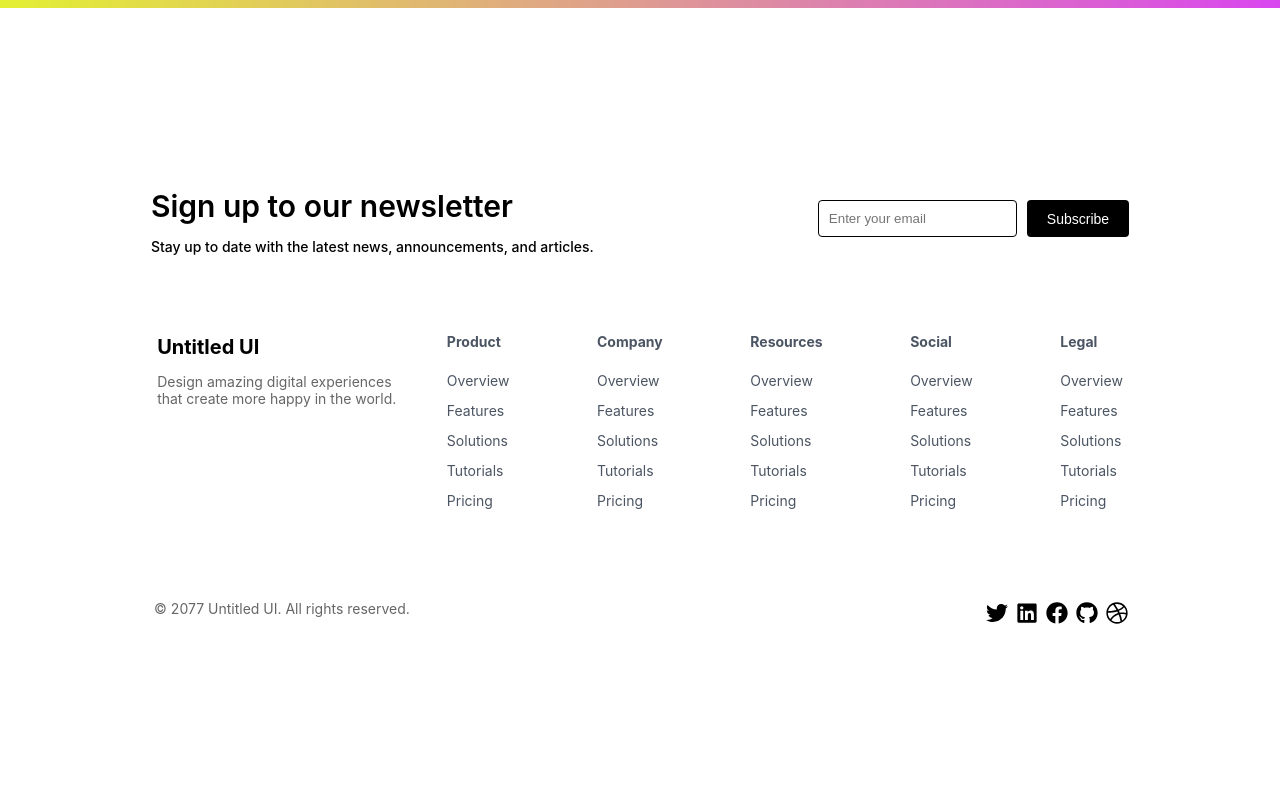
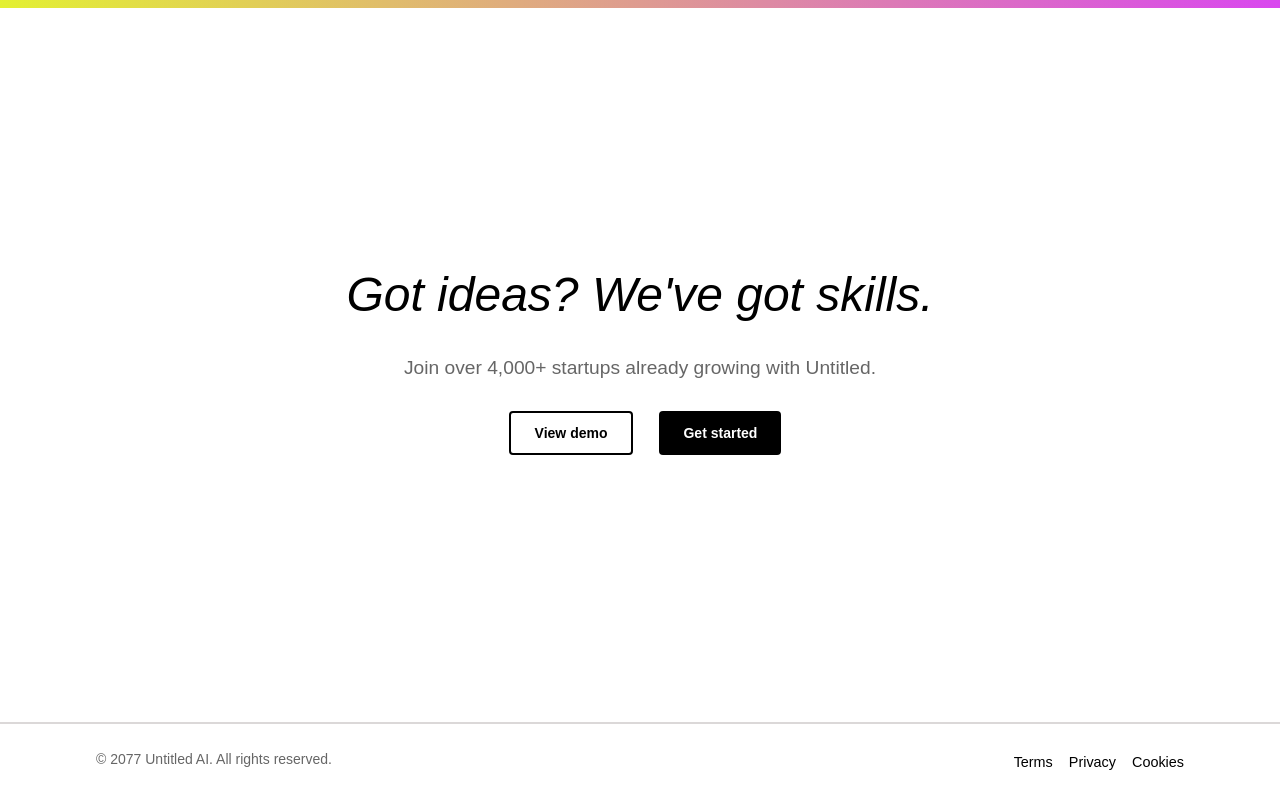
Before and after one commit to rishabhsinghsatya/aadow, a React (Create React App) app: page / in a window 1280 px wide. Built offline with nearby package versions, Linux system fonts and the light colour scheme.

Commit message:
adding first footer of the image

```diff
--- a/src/App.js
+++ b/src/App.js
@@ -15,6 +15,7 @@ import MegaMenu from "./Task2/MegaMenu/Megamenu";
 import Campaign from "./Task3/Campaign/Campaign";
 import SidebarNav from "./Task5/Navbar/SidebarNav";
 import NewsletterFooter from "./Task5/Footer/Footer";
+import FirstFooter from "./Task5/FirstFooter/FirstFooter";
 
 function App() {
   const [currentPage, setCurrentPage] = useState("Home");
@@ -46,7 +47,8 @@ function App() {
       {/* <Campaign /> */}
       {/* <Sidebar /> */}
       {/* <SidebarNav /> */}
-      <NewsletterFooter />
+      {/* <NewsletterFooter /> */}
+      <FirstFooter/>
     </div>
   );
 }
--- /dev/null
+++ b/src/Task5/FirstFooter/FirstFooter.css
@@ -0,0 +1,94 @@
+.landing-page {
+  display: flex;
+  flex-direction: column;
+  min-height: 100vh;
+  font-family: Arial, sans-serif;
+  color: #000;
+  position: relative;
+  /* padding: 2rem; */
+}
+.landing-page::before {
+    content: "";
+    position: absolute;
+    top: 0;
+    left: 0;
+    width: 100%;
+    height: 8px; /* Height of the top border */
+    background: linear-gradient(to right, #e3f032, #d946ef);
+    z-index: 1;
+  }
+
+.content {
+  flex-grow: 1;
+  display: flex;
+  flex-direction: column;
+  justify-content: center;
+  align-items: center;
+  text-align: center;
+}
+
+.title {
+  font-size: 3rem;
+  margin-bottom: 1rem;
+}
+
+.subtitle {
+  font-size: 1.2rem;
+  margin-bottom: 2rem;
+}
+
+.buttons {
+  display: flex;
+  gap: 1rem;
+}
+
+.btn {
+  padding: 0.75rem 1.5rem;
+  border-radius: 0.25rem;
+  font-weight: bold;
+  cursor: pointer;
+  transition: background-color 0.3s;
+}
+
+.btn-secondary {
+  background-color: transparent;
+  border: 2px solid black;
+  color: black;
+}
+
+.btn-secondary:hover {
+  background-color: rgba(255, 255, 255, 0.1);
+}
+
+.btn-primary {
+  background-color: #000;
+  border: none;
+  color: white;
+}
+
+.btn-primary:hover {
+  background-color: #444;
+}
+
+.footer {
+  display: flex;
+  justify-content: space-between;
+  align-items: center;
+  font-size: 0.9rem;
+  margin-top: 2rem;
+}
+
+.footer-links {
+  display: flex;
+  justify-content: flex-end;
+  gap: 1rem;
+}
+
+.footer-links a {
+  color: black;
+  text-decoration: none;
+}
+
+.footer-links a:hover {
+  text-decoration: underline;
+}
--- /dev/null
+++ b/src/Task5/FirstFooter/FirstFooter.jsx
@@ -0,0 +1,27 @@
+import React from 'react';
+import './FirstFooter.css'
+
+const FirstFooter = () => {
+  return (
+    <div className="landing-page">
+      <div className="content">
+        <h1 className="title">Got ideas? We've got skills.</h1>
+        <p className="subtitle">Join over 4,000+ startups already growing with Untitled.</p>
+        <div className="buttons">
+          <button className="btn btn-secondary">View demo</button>
+          <button className="btn btn-primary">Get started</button>
+        </div>
+      </div>
+      <footer className="footer">
+        <p>&copy; 2077 Untitled AI. All rights reserved.</p>
+        <div className="footer-links">
+          <a href="#terms">Terms</a>
+          <a href="#privacy">Privacy</a>
+          <a href="#cookies">Cookies</a>
+        </div>
+      </footer>
+    </div>
+  );
+};
+
+export default FirstFooter;
--- a/src/Task5/Footer/Footer.css
+++ b/src/Task5/Footer/Footer.css
@@ -3,7 +3,7 @@
   height: 100vh;
   /* margin: 0 auto; */
   /* padding: 20px; */
-  border-top: 4px solid linear-gradient(to right, #e3f032, #d946ef);
+  /* border-top: 4px solid linear-gradient(to right, #e3f032, #d946ef); */
   display: flex;
   flex-direction: column;
   justify-content: center;
```
